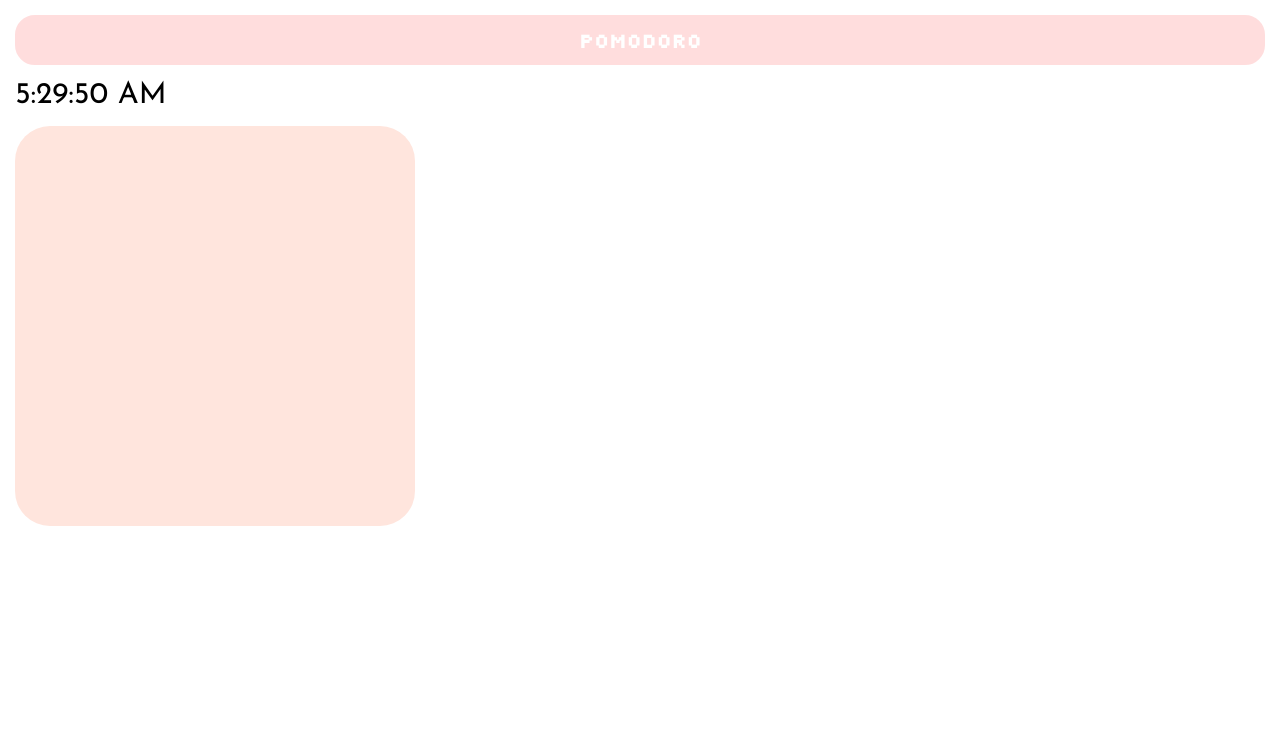
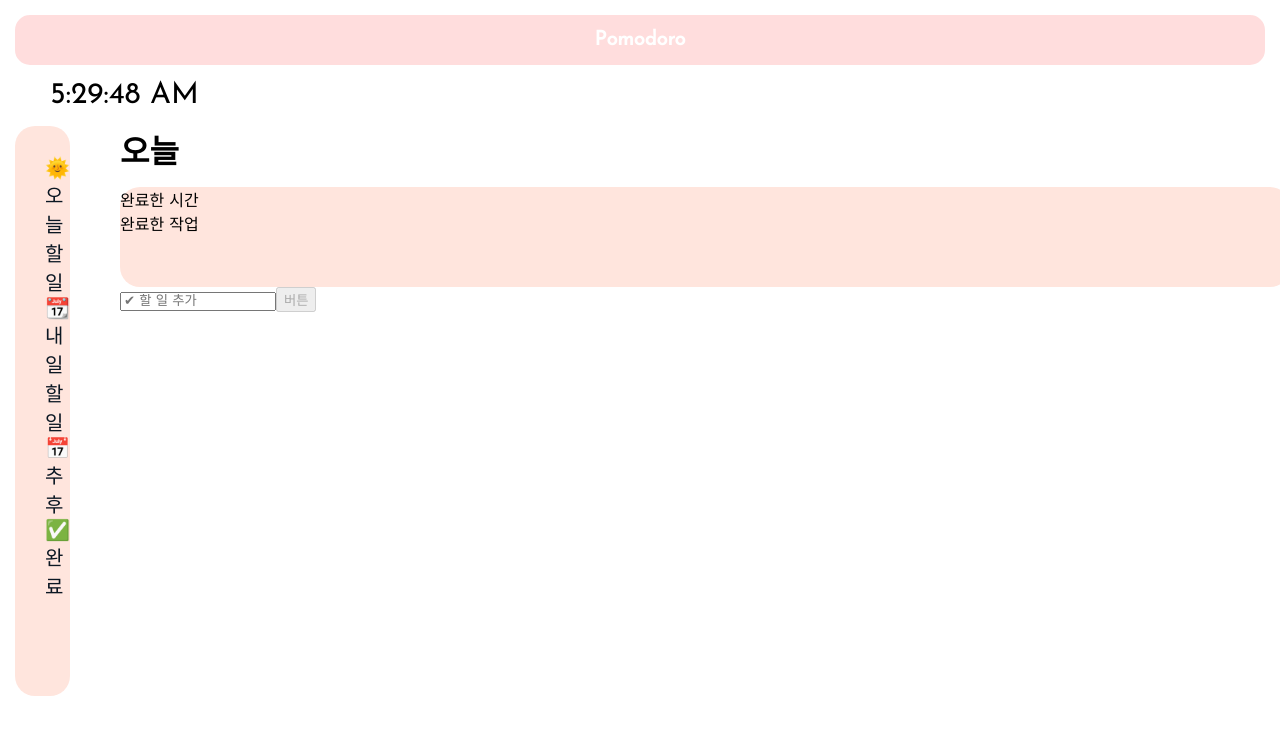
Before and after one commit to miraclee1226/Time-to-focus, a React (Create React App) app: page / in a window 1280 px wide. Shown: the top 734 px of the page. Built offline with nearby package versions, Linux system fonts and the light colour scheme; a web font is replaced by a local one.

Commit message:
Decorate navigation bar with css / Making to-do list using input

```diff
--- a/package.json
+++ b/package.json
@@ -3,12 +3,15 @@
   "version": "0.1.0",
   "private": true,
   "dependencies": {
+    "@tanstack/react-query": "^4.2.1",
     "@testing-library/jest-dom": "^5.16.5",
     "@testing-library/react": "^13.3.0",
     "@testing-library/user-event": "^13.5.0",
     "react": "^18.2.0",
     "react-dom": "^18.2.0",
+    "react-router-dom": "^6.3.0",
     "react-scripts": "5.0.1",
+    "styled-components": "^5.3.5",
     "web-vitals": "^2.1.4"
   },
   "scripts": {
--- a/src/App.css
+++ b/src/App.css
@@ -1,8 +1,9 @@
-@import url('https://fonts.googleapis.com/css2?family=Silkscreen&display=swap');
 @import url('https://fonts.googleapis.com/css2?family=DynaPuff&family=Josefin+Sans&family=Silkscreen&display=swap');
 *{
   margin: 0;
+  font-family: 'Josefin Sans', sans-serif;
 }
+
 
 .nav {
   display: flex;
@@ -11,29 +12,60 @@
   width: auto;
   height: 50px;
   font-size: 20px;
-  font-family: 'Silkscreen', cursive;
   color: white;
   background-color: #ffdddd;
   border-style: solid;
   border-width: 15px;
-  border-radius: 35px;
-}
-
-.rightnav {
-  display: flex;
-  width: 400px;
-  height: 400px;
-  background-color: #ffe5dd;
-  margin-left: 15px;
-  border-radius: 35px;
+  border-radius: 30px;
 }
 
 .date {
   display: flex;
-
-  font-family: 'Josefin Sans', sans-serif;
   font-size: 30px;
   justify-content: flex-start;
-  margin: 0 0 15px 15px;
+  margin: 0 0 15px 50px;
 
 }
+
+.leftnav {
+  width: 250px;
+  height: 540px;
+  background-color: #ffe5dd;
+  padding-top: 30px;
+  border-radius: 20px;
+}
+
+.leftnav a {
+  text-decoration: none;
+  color:rgb(11, 23, 35);
+  font-size: 20px;
+}
+
+.todoLink {
+  display: flex;
+  flex-direction: column;
+  justify-content: space-around;
+  height: 200px;
+  margin-left: 30px;
+}
+
+.todayContent {
+  margin-left: 50px;
+}
+
+.todayMainContent{
+  width: 1170px;
+  height: 100px;
+  background-color: #ffe5dd;
+  border-radius: 20px;
+}
+
+.todoContent{
+  display: flex;
+  margin-left: 15px;
+  margin-right: 15px;
+}
+
+.todayContent h1 {
+  margin-bottom: 15px;
+}
--- a/src/App.js
+++ b/src/App.js
@@ -1,8 +1,16 @@
 import './App.css';
 import {useState, useEffect} from 'react';
+import { Routes, Route, Link } from 'react-router-dom'
+import styled from 'styled-components'
+
+
+
 
 function App() {
   let [time, setTime] = useState(new Date())
+  let [text, setText] = useState("")
+  let [list, setList] = useState([])
+  let [isValid, setIsValid] = useState(false)
 
 
   useEffect(()=>{
@@ -12,7 +20,15 @@ function App() {
     return (
       clearInterval()
       )
-  }, []);
+    }, []);
+
+    function post (e) {
+      const copyList = [...list];
+      copyList.push(text);
+      setList(copyList);
+      setText('');
+
+    }
 
 
 
@@ -22,8 +38,58 @@ function App() {
         <h4>Pomodoro</h4>
       </div>
       <div className='date'>{time.toLocaleTimeString()}</div>
-      <div className='rightnav'>
+
+    <Routes>
+
+      <Route path='/' element= {
+      <div className='todoContent'>
+        <Todo />
+        <div className='todayContent'>
+          <h1>오늘</h1>
+          <div className='todayMainContent'>
+            <p>완료한 시간</p>
+            <p>완료한 작업</p>
+          </div>
+          <div>
+            <input
+              type="text"
+              onChange={(e)=>{
+                setText(e.target.value);
+              }}
+              onKeyUp={(e)=> {
+                e.target.value.length > 0
+                ? setIsValid(true)
+                : setIsValid(false);
+              }}
+              value={text}
+              placeholder='✔ 할 일 추가' />
+              <button
+              type='button'
+              onClick={post}
+              disabled={isValid ? false : true}
+              >버튼</button>
+          </div>
+        </div>
       </div>
+         } />
+
+      <Route path='/tomorrowtodo' element= {
+        <div className='todoContent'>
+          <Todo />
+        </div>
+         } />
+
+      <Route path='/someday' element= {
+        <div className='todoContent'>
+          <Todo />
+        </div> } />
+
+      <Route path='/complete' element= {
+        <div className='todoContent'>
+          <Todo />
+        </div> } />
+
+    </Routes>
 
 
     </div>
@@ -31,6 +97,23 @@ function App() {
   );
 }
 
+function Todo(props) {
+  return(
+
+      <div className='leftnav'>
+        <div className='todoLink'>
+          <Link to ="/">🌞 오늘 할 일</Link>
+          <Link to="/tomorrowtodo">📆 내일 할 일</Link>
+          <Link to="/someday">📅 추후</Link>
+          <Link to="/complete">✅ 완료</Link>
+        </div>
+       </div>
+
+
+
+  )
+}
+
 
 
 export default App;
--- a/src/index.js
+++ b/src/index.js
@@ -3,11 +3,17 @@ import ReactDOM from 'react-dom/client';
 import './index.css';
 import App from './App';
 import reportWebVitals from './reportWebVitals';
+import { BrowserRouter } from 'react-router-dom';
+
+
 
 const root = ReactDOM.createRoot(document.getElementById('root'));
 root.render(
+
   <React.StrictMode>
-    <App />
+      <BrowserRouter>
+        <App />
+      </BrowserRouter>
   </React.StrictMode>
 );
 
```
Also changed, not shown: 1 other file (tests, documents, lock files or other folders).
